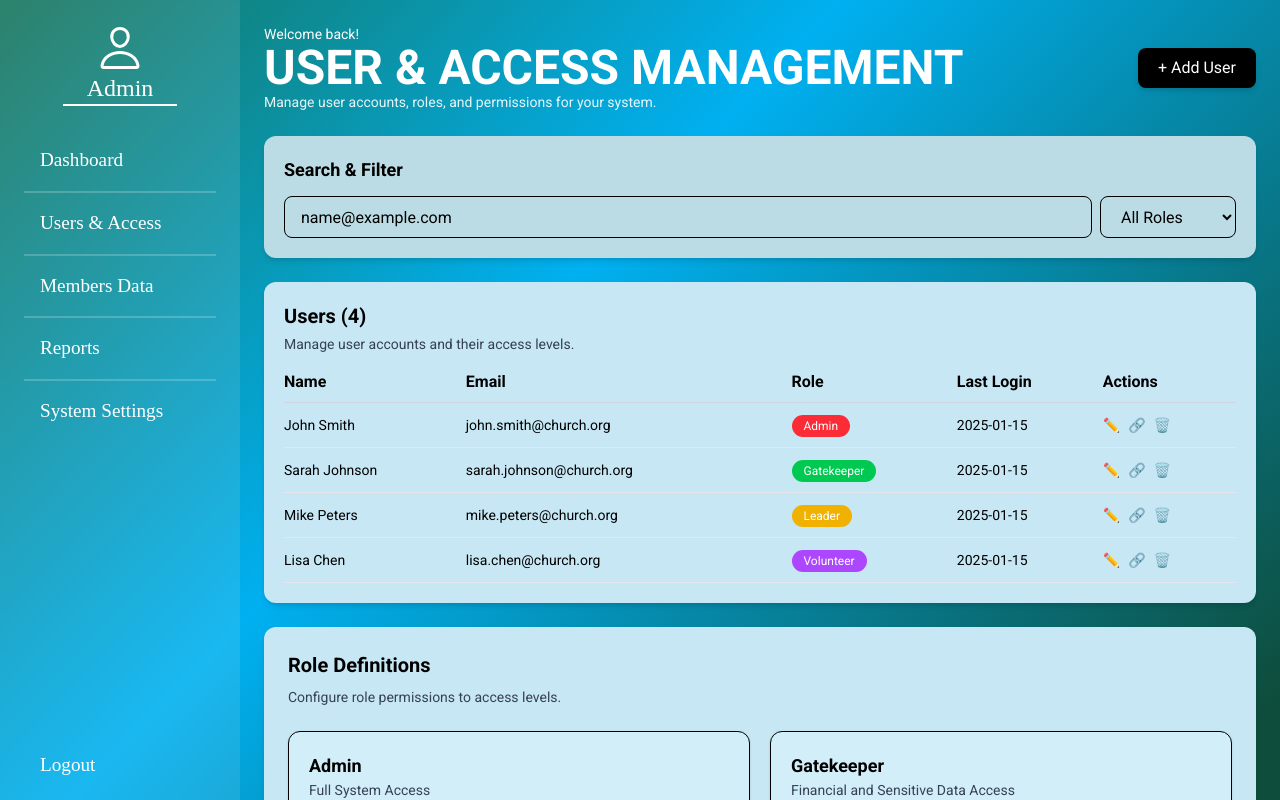
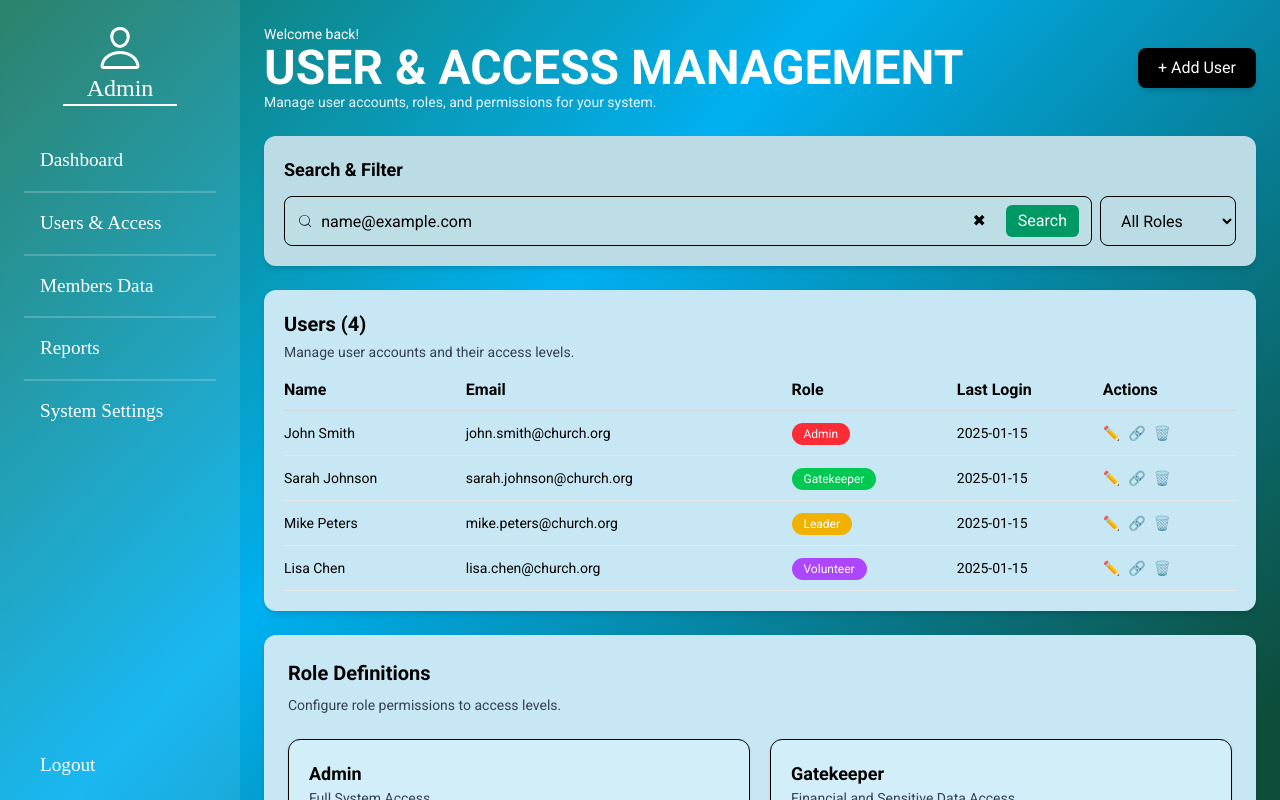
Before and after one commit to Kitetsu03/misproj, a React (Vite) app: page /useraccess in a window 1280 px wide. Both pictures are taken after typing "name@example.com" into the empty fields and a click on the button "+ Add User". Shown: the top 800 px of the page. Built offline with nearby package versions, Linux system fonts and the light colour scheme; a web font is replaced by a local one.

Commit message:
update26

```diff
--- a/src/components/SearchBar.jsx
+++ b/src/components/SearchBar.jsx
@@ -1,16 +1,73 @@
 import { CiSearch } from "react-icons/ci";
+import { useState, useEffect } from "react";
 
-function SearchBar() {
+function SearchBar({
+  value: propValue,
+  onChange,
+  onSearch,
+  placeholder = "Search by name or email...",
+  className = "",
+}) {
+  const [value, setValue] = useState(propValue ?? "");
+
+  useEffect(() => {
+    if (propValue !== undefined && propValue !== value) setValue(propValue);
+  }, [propValue, value]);
+
+  const handleChange = (e) => {
+    setValue(e.target.value);
+    if (onChange) onChange(e.target.value);
+  };
+
+  const handleKeyDown = (e) => {
+    if (e.key === "Enter") {
+      e.preventDefault();
+      if (onSearch) onSearch(value);
+    }
+  };
+
+  const handleClear = () => {
+    setValue("");
+    if (onChange) onChange("");
+    if (onSearch) onSearch("");
+  };
+
+  const handleSearchClick = () => {
+    if (onSearch) onSearch(value);
+  };
+
   return (
-    <>
-      <div className="flex-1 px-4 py-2 rounded-lg border border-black">
-        <input
-          className="w-full h-full border-none"
-          type="text"
-          placeholder="Search by name or email..."
-        />
-      </div>
-    </>
+    <div
+      className={`w-full flex-1 min-w-0 flex items-center gap-2 px-3 py-2 rounded-lg border border-black bg-white/5 ${className}`}
+    >
+      <CiSearch className="text-xl text-black" />
+      <input
+        aria-label={placeholder}
+        className="w-full h-full bg-transparent border-none outline-none"
+        type="text"
+        placeholder={placeholder}
+        value={value}
+        onChange={handleChange}
+        onKeyDown={handleKeyDown}
+      />
+      {value ? (
+        <button
+          onClick={handleClear}
+          className="text-black px-2 py-1 rounded hover:bg-white/10"
+          aria-label="Clear search"
+        >
+          ✖
+        </button>
+      ) : null}
+      <button
+        onClick={handleSearchClick}
+        className="ml-1 px-3 py-1 bg-emerald-600 text-white rounded-md hover:bg-emerald-700"
+        aria-label="Search"
+      >
+        Search
+      </button>
+    </div>
   );
 }
+
 export default SearchBar;
--- a/src/pages/admin/UserAccess.jsx
+++ b/src/pages/admin/UserAccess.jsx
@@ -2,8 +2,51 @@ import AdminNav from "../../components/AdminNav";
 import BlackButton from "../../components/BlackButton";
 import Dropdown from "../../components/Dropdown";
 import SearchBar from "../../components/SearchBar";
+import { useState, useMemo } from "react";
 
 function UserAccess() {
+  const [searchValue, setSearchValue] = useState("");
+  const [query, setQuery] = useState("");
+
+  const users = useMemo(
+    () => [
+      {
+        name: "John Smith",
+        email: "john.smith@church.org",
+        role: "Admin",
+        color: "bg-red-500",
+      },
+      {
+        name: "Sarah Johnson",
+        email: "sarah.johnson@church.org",
+        role: "Gatekeeper",
+        color: "bg-green-500",
+      },
+      {
+        name: "Mike Peters",
+        email: "mike.peters@church.org",
+        role: "Leader",
+        color: "bg-yellow-500",
+      },
+      {
+        name: "Lisa Chen",
+        email: "lisa.chen@church.org",
+        role: "Volunteer",
+        color: "bg-purple-500",
+      },
+    ],
+    []
+  );
+
+  const filteredUsers = useMemo(() => {
+    if (!query) return users;
+    const q = query.toLowerCase();
+    return users.filter(
+      (u) =>
+        u.name.toLowerCase().includes(q) || u.email.toLowerCase().includes(q)
+    );
+  }, [users, query]);
+
   return (
     <div className="flex min-h-screen">
       <AdminNav />
@@ -28,14 +71,20 @@ function UserAccess() {
         <div className="card p-5 rounded-xl shadow-md space-y-3">
           <h2 className="font-semibold text-lg">Search & Filter</h2>
           <div className="flex gap-2 ">
-            <SearchBar />
+            <SearchBar
+              value={searchValue}
+              onChange={(v) => setSearchValue(v)}
+              onSearch={() => setQuery(searchValue)}
+            />
             <Dropdown />
           </div>
         </div>
 
         {/* Users Table */}
         <div className="bg-[#c7e7f4] p-5 rounded-xl shadow-md">
-          <h2 className="font-semibold text-xl mb-1">Users (4)</h2>
+          <h2 className="font-semibold text-xl mb-1">
+            Users ({filteredUsers.length})
+          </h2>
           <p className="text-sm text-gray-700 mb-4">
             Manage user accounts and their access levels.
           </p>
@@ -52,32 +101,7 @@ function UserAccess() {
             </thead>
 
             <tbody className="space-y-4">
-              {[
-                {
-                  name: "John Smith",
-                  email: "john.smith@church.org",
-                  role: "Admin",
-                  color: "bg-red-500",
-                },
-                {
-                  name: "Sarah Johnson",
-                  email: "sarah.johnson@church.org",
-                  role: "Gatekeeper",
-                  color: "bg-green-500",
-                },
-                {
-                  name: "Mike Peters",
-                  email: "mike.peters@church.org",
-                  role: "Leader",
-                  color: "bg-yellow-500",
-                },
-                {
-                  name: "Lisa Chen",
-                  email: "lisa.chen@church.org",
-                  role: "Volunteer",
-                  color: "bg-purple-500",
-                },
-              ].map((u) => (
+              {filteredUsers.map((u) => (
                 <tr key={u.email} className="border-b border-gray-200 text-sm">
                   <td className="py-2">{u.name}</td>
                   <td>{u.email}</td>
```
